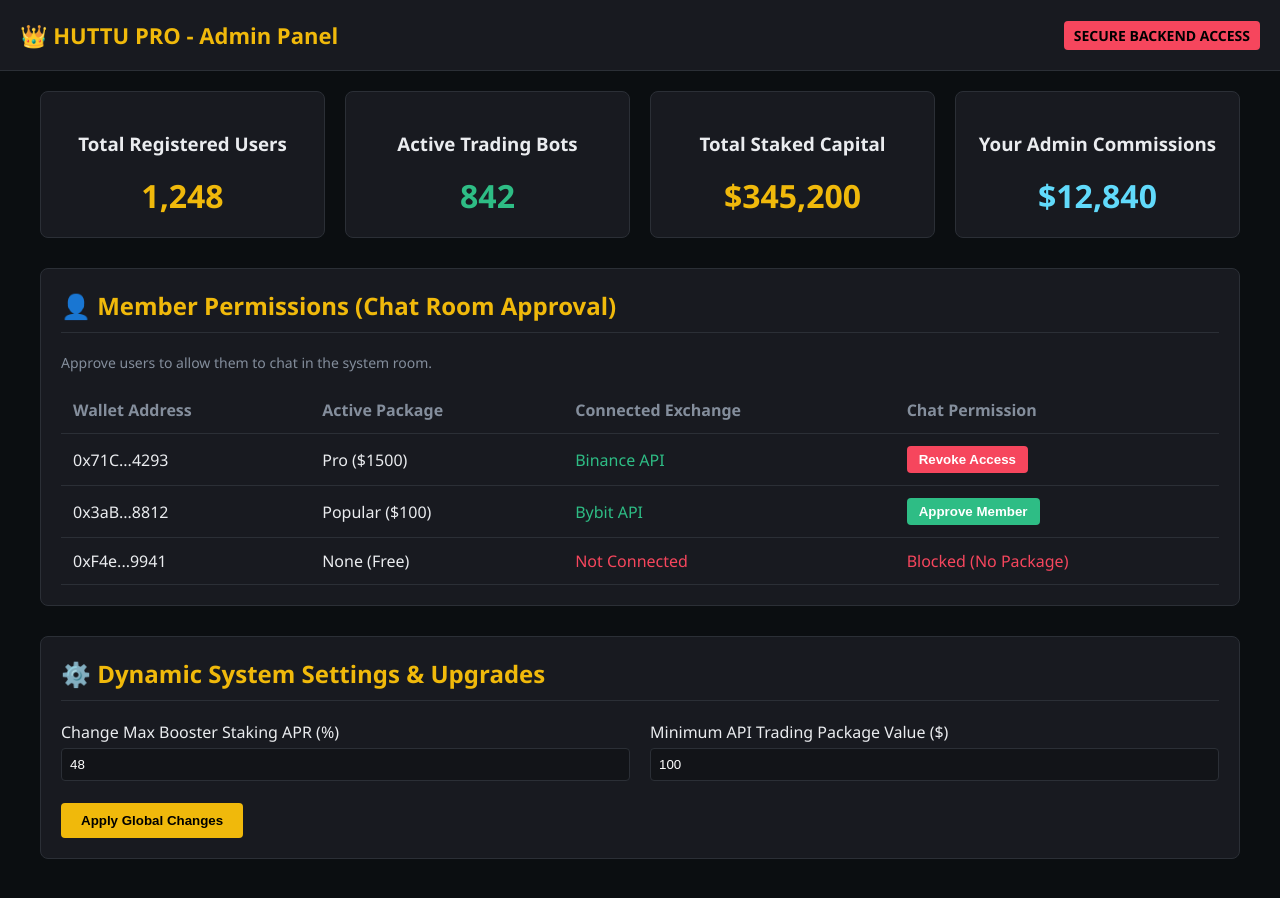
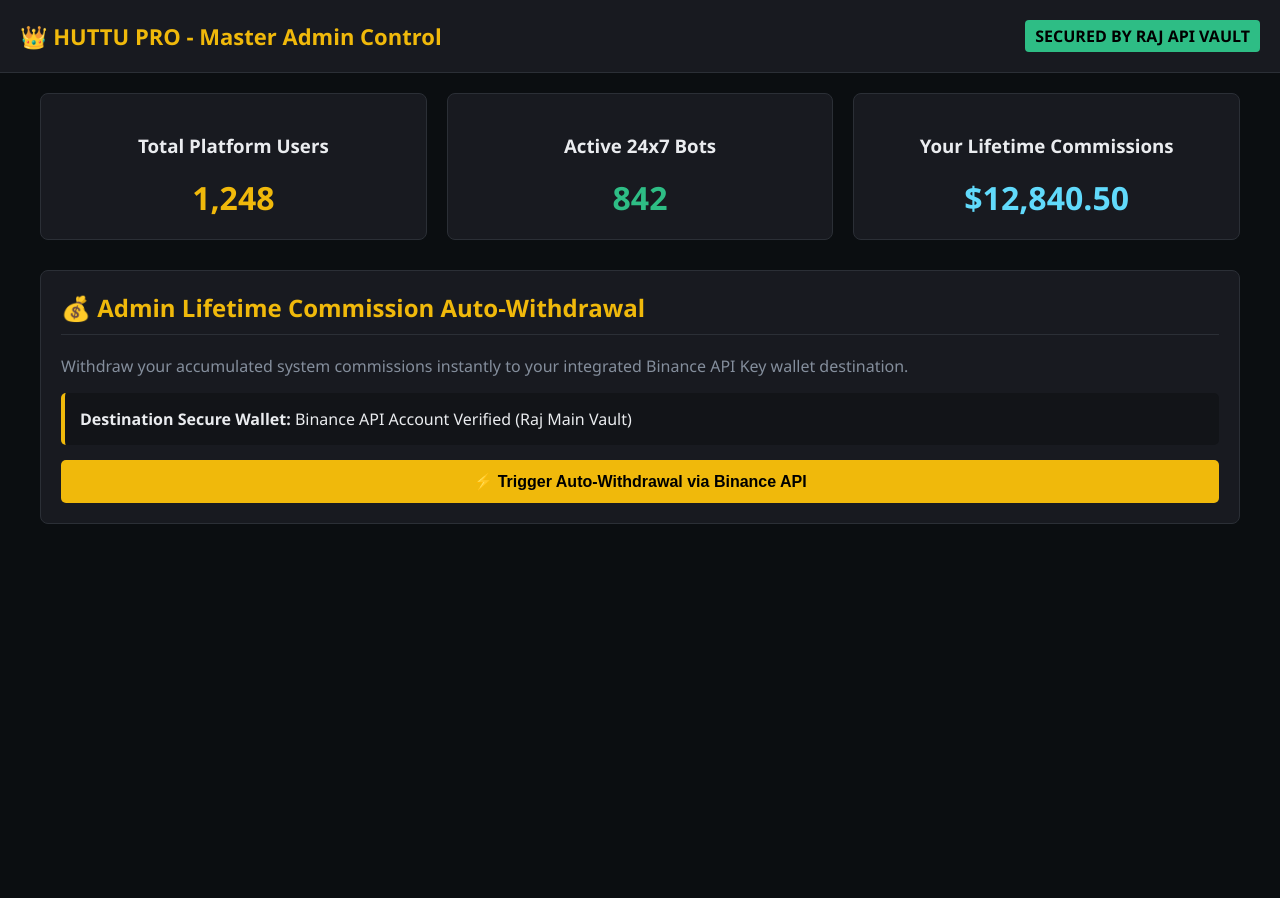
Before and after one commit to Beingdigitalraj/HUTTU-PRO, a plain HTML site: page admin.html in a window 1280 px wide. After the commit the page ends 800 px from the top, so only its background shows below. Drawn offline with Linux system fonts and the light colour scheme.

Commit message:
Revise admin panel title and enhance features
Updated the admin panel title and added new features for auto-withdrawal and commission display.

```diff
--- a/admin.html
+++ b/admin.html
@@ -3,203 +3,54 @@
 <head>
     <meta charset="UTF-8">
     <meta name="viewport" content="width=device-width, initial-scale=1.0">
-    <title>HUTTU PRO - Secure Admin Backend Control Panel</title>
+    <title>HUTTU PRO - VIP Admin Dashboard & Auto-Withdrawal Panel</title>
     <style>
         :root {
-            --bg-color: #0b0e11;
-            --card-color: #181a20;
-            --text-color: #eaecef;
-            --primary-color: #f0b90b; /* Crypto Yellow */
-            --danger-color: #f6465d;
-            --success-color: #2ebd85;
-            --border-color: #2b2f36;
+            --bg-color: #0b0e11; --card-color: #181a20; --text-color: #eaecef;
+            --primary-color: #f0b90b; --danger-color: #f6465d; --success-color: #2ebd85; --border-color: #2b2f36;
         }
-        body {
-            font-family: 'Segoe UI', Arial, sans-serif;
-            background-color: var(--bg-color);
-            color: var(--text-color);
-            margin: 0;
-            padding: 0;
-        }
-        .admin-header {
-            background-color: var(--card-color);
-            padding: 20px;
-            border-bottom: 1px solid var(--border-color);
-            display: flex;
-            justify-content: space-between;
-            align-items: center;
-        }
-        .badge {
-            background-color: var(--danger-color);
-            color: black;
-            padding: 5px 10px;
-            font-weight: bold;
-            border-radius: 4px;
-            font-size: 14px;
-        }
-        .container {
-            max-width: 1200px;
-            margin: 0 auto;
-            padding: 20px;
-        }
-        .stats-grid {
-            display: grid;
-            grid-template-columns: repeat(auto-fit, minmax(220px, 1fr));
-            gap: 20px;
-            margin-bottom: 30px;
-        }
-        .stat-card {
-            background-color: var(--card-color);
-            border: 1px solid var(--border-color);
-            border-radius: 8px;
-            padding: 20px;
-            text-align: center;
-        }
-        .stat-number {
-            font-size: 32px;
-            font-weight: bold;
-            color: var(--primary-color);
-            margin-top: 10px;
-        }
-        .panel-section {
-            background-color: var(--card-color);
-            border: 1px solid var(--border-color);
-            border-radius: 8px;
-            padding: 20px;
-            margin-bottom: 30px;
-        }
-        h2 {
-            color: var(--primary-color);
-            margin-top: 0;
-            border-bottom: 1px solid var(--border-color);
-            padding-bottom: 10px;
-        }
-        table {
-            width: 100%;
-            border-collapse: collapse;
-            margin-top: 15px;
-        }
-        th, td {
-            padding: 12px;
-            text-align: left;
-            border-bottom: 1px solid var(--border-color);
-        }
-        th { color: #848e9c; }
-        .btn-action {
-            padding: 6px 12px;
-            border: none;
-            border-radius: 4px;
-            cursor: pointer;
-            font-weight: bold;
-        }
-        .btn-approve { background-color: var(--success-color); color: white; }
-        .btn-block { background-color: var(--danger-color); color: white; }
-        .btn-save { background-color: var(--primary-color); color: black; padding: 10px 20px; }
-
-        input {
-            background-color: #121418;
-            border: 1px solid var(--border-color);
-            color: white;
-            padding: 8px;
-            border-radius: 4px;
-            width: 100%;
-            box-sizing: border-box;
-        }
+        body { font-family: 'Segoe UI', Arial, sans-serif; background-color: var(--bg-color); color: var(--text-color); margin: 0; padding: 0; }
+        .admin-header { background-color: var(--card-color); padding: 20px; border-bottom: 1px solid var(--border-color); display: flex; justify-content: space-between; align-items: center; }
+        .badge { background-color: var(--success-color); color: black; padding: 5px 10px; font-weight: bold; border-radius: 4px; }
+        .container { max-width: 1200px; margin: 0 auto; padding: 20px; }
+        .stats-grid { display: grid; grid-template-columns: repeat(auto-fit, minmax(220px, 1fr)); gap: 20px; margin-bottom: 30px; }
+        .stat-card { background-color: var(--card-color); border: 1px solid var(--border-color); border-radius: 8px; padding: 20px; text-align: center; }
+        .stat-number { font-size: 32px; font-weight: bold; color: var(--primary-color); margin-top: 10px; }
+        .panel-section { background-color: var(--card-color); border: 1px solid var(--border-color); border-radius: 8px; padding: 20px; margin-bottom: 30px; }
+        h2 { color: var(--primary-color); margin-top: 0; border-bottom: 1px solid var(--border-color); padding-bottom: 10px; }
+        .btn-withdraw { background-color: var(--primary-color); color: black; border: none; padding: 12px 25px; font-weight: bold; border-radius: 5px; cursor: pointer; width: 100%; font-size: 16px; margin-top: 15px; }
     </style>
 </head>
 <body>
 
     <div class="admin-header">
-        <div style="font-size: 22px; font-weight: bold; color: var(--primary-color);">👑 HUTTU PRO - Admin Panel</div>
-        <div class="badge">SECURE BACKEND ACCESS</div>
+        <div style="font-size: 22px; font-weight: bold; color: var(--primary-color);">👑 HUTTU PRO - Master Admin Control</div>
+        <div class="badge">SECURED BY RAJ API VAULT</div>
     </div>
 
     <div class="container">
-
         <div class="stats-grid">
-            <div class="stat-card">
-                <h3>Total Registered Users</h3>
-                <div class="stat-number">1,248</div>
-            </div>
-            <div class="stat-card">
-                <h3>Active Trading Bots</h3>
-                <div class="stat-number" style="color: var(--success-color);">842</div>
-            </div>
-            <div class="stat-card">
-                <h3>Total Staked Capital</h3>
-                <div class="stat-number">$345,200</div>
-            </div>
-            <div class="stat-card">
-                <h3>Your Admin Commissions</h3>
-                <div class="stat-number" style="color: #61dafb;">$12,840</div>
-            </div>
+            <div class="stat-card"><h3>Total Platform Users</h3><div class="stat-number">1,248</div></div>
+            <div class="stat-card"><h3>Active 24x7 Bots</h3><div class="stat-number" style="color: var(--success-color);">842</div></div>
+            <div class="stat-card"><h3>Your Lifetime Commissions</h3><div class="stat-number" style="color: #61dafb;">$12,840.50</div></div>
         </div>
 
         <div class="panel-section">
-            <h2>👤 Member Permissions (Chat Room Approval)</h2>
-            <p style="color: #848e9c; font-size: 14px;">Approve users to allow them to chat in the system room.</p>
-            <table>
-                <thead>
-                    <tr>
-                        <th>Wallet Address</th>
-                        <th>Active Package</th>
-                        <th>Connected Exchange</th>
-                        <th>Chat Permission</th>
-                    </tr>
-                </thead>
-                <tbody>
-                    <tr>
-                        <td>0x71C...4293</td>
-                        <td>Pro ($1500)</td>
-                        <td style="color: var(--success-color);">Binance API</td>
-                        <td><button class="btn-action btn-block">Revoke Access</button></td>
-                    </tr>
-                    <tr>
-                        <td>0x3aB...8812</td>
-                        <td>Popular ($100)</td>
-                        <td style="color: var(--success-color);">Bybit API</td>
-                        <td><button class="btn-action btn-approve" onclick="approveUser(this)">Approve Member</button></td>
-                    </tr>
-                    <tr>
-                        <td>0xF4e...9941</td>
-                        <td>None (Free)</td>
-                        <td style="color: var(--danger-color);">Not Connected</td>
-                        <td><span style="color: var(--danger-color);">Blocked (No Package)</span></td>
-                    </tr>
-                </tbody>
-            </table>
+            <h2>💰 Admin Lifetime Commission Auto-Withdrawal</h2>
+            <p style="color: #848e9c;">Withdraw your accumulated system commissions instantly to your integrated Binance API Key wallet destination.</p>
+            <div style="background-color: #121418; padding: 15px; border-radius: 5px; border-left: 4px solid var(--primary-color);">
+                <strong>Destination Secure Wallet:</strong> Binance API Account Verified (Raj Main Vault)
+            </div>
+            <button class="btn-withdraw" onclick="triggerAutoWithdrawal()">⚡ Trigger Auto-Withdrawal via Binance API</button>
         </div>
-
-        <div class="panel-section">
-            <h2>⚙️ Dynamic System Settings & Upgrades</h2>
-            <div style="display: grid; grid-template-columns: 1fr 1fr; gap: 20px; margin-top: 15px;">
-                <div>
-                    <label style="display:block; margin-bottom:5px;">Change Max Booster Staking APR (%)</label>
-                    <input type="number" value="48" id="aprInput">
-                </div>
-                <div>
-                    <label style="display:block; margin-bottom:5px;">Minimum API Trading Package Value ($)</label>
-                    <input type="number" value="100" id="minPackageInput">
-                </div>
-            </div>
-            <br>
-            <button class="btn-action btn-save" onclick="saveSettings()">Apply Global Changes</button>
-        </div>
-
     </div>
 
     <script>
-        function approveUser(btn) {
-            btn.innerText = "Accepted Member";
-            btn.style.backgroundColor = "#2ebd85";
-            btn.style.cursor = "default";
-            btn.disabled = true;
-            alert("Success: User approved! They can now send messages in the live chat room.");
-        }
-
-        function saveSettings() {
-            const apr = document.getElementById('aprInput').value;
-            alert("System settings upgraded successfully! Global Staking APR is now set to " + apr + "%.");
+        function triggerAutoWithdrawal() {
+            alert("⏳ Suraksha Kavach Handshake initialized...\nProcessing secure API withdraw command to Binance...");
+            setTimeout(() => {
+                alert("✅ Success! $12,840.50 has been securely processed and auto-withdrawn straight to your connected Binance Spot Account via API Tunnel.");
+            }, 2000);
         }
     </script>
 </body>
```
